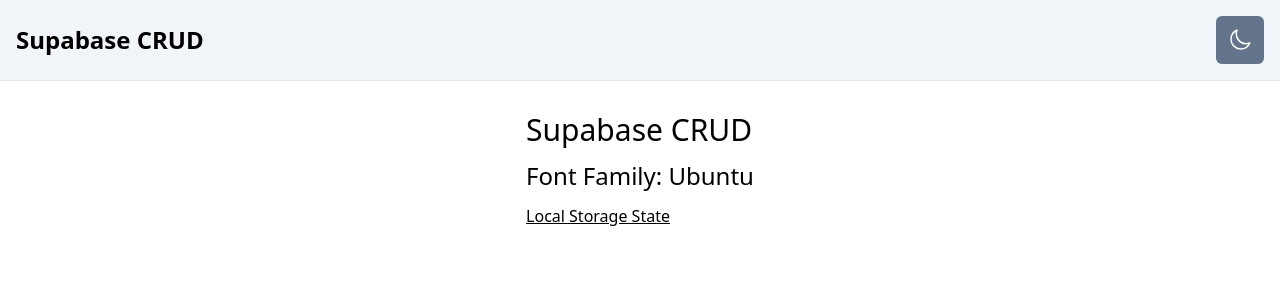
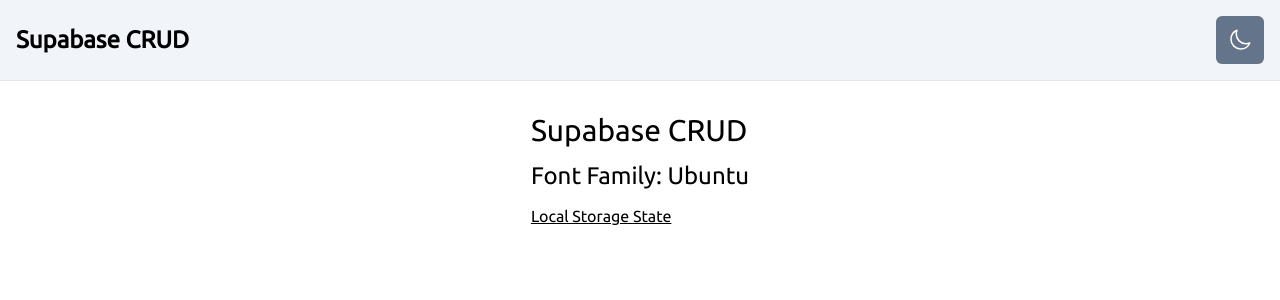
Before and after one commit to Ben888GitHub/nextjs-app-router-client-server, a Next.js app: page /supabase-crud in a window 1280 px wide. Shown: the top 300 px of the page. Built offline with nearby package versions, Linux system fonts and the light colour scheme.

Commit message:
enable font swap

```diff
--- a/app/(with-localstorage)/layout.js
+++ b/app/(with-localstorage)/layout.js
@@ -2,8 +2,8 @@
 import Header from '../components/Header';
 
 const inter = Inter({
-	subsets: ['latin']
-	//  display: 'swap'
+	subsets: ['latin'],
+	display: 'swap'
 });
 
 const pageTitle = 'Local Storage State';
--- a/app/(with-supabase)/supabase-crud/layout.js
+++ b/app/(with-supabase)/supabase-crud/layout.js
@@ -1,7 +1,7 @@
 import Header from '@/app/components/Header';
-// import { Ubuntu } from 'next/font/google';
+import { Ubuntu } from 'next/font/google';
 
-// const ubuntu = Ubuntu({ weight: '400', subsets: ['latin'] });
+const ubuntu = Ubuntu({ weight: '400', subsets: ['latin'], display: 'swap' });
 
 const pageTitle = 'Supabase CRUD';
 
@@ -11,7 +11,7 @@
 };
 
 const SupabaseLayout = ({ children }) => (
-	<div>
+	<div className={ubuntu.className}>
 		<Header pageTitle={pageTitle} />
 		{children}
 	</div>
```
